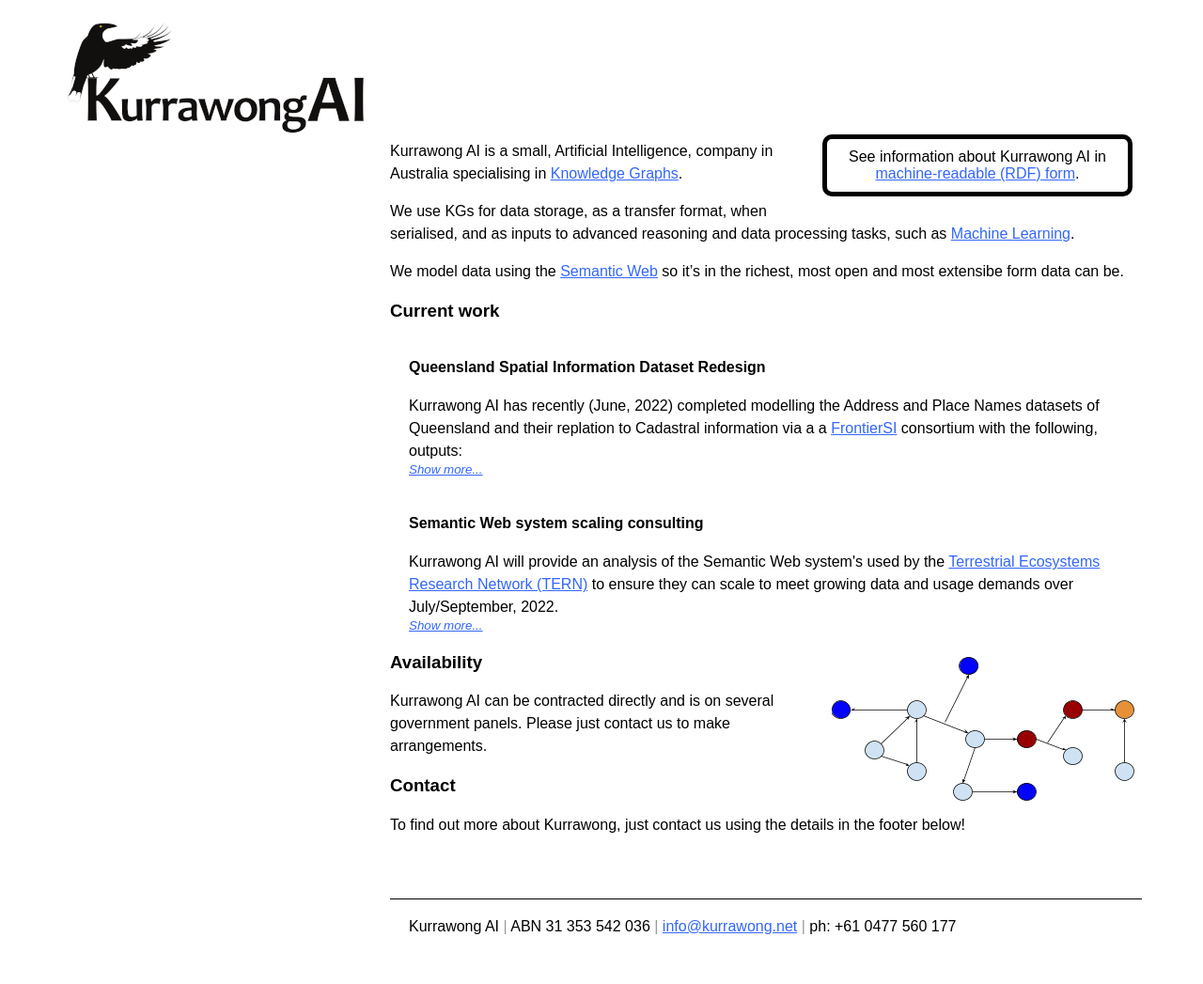
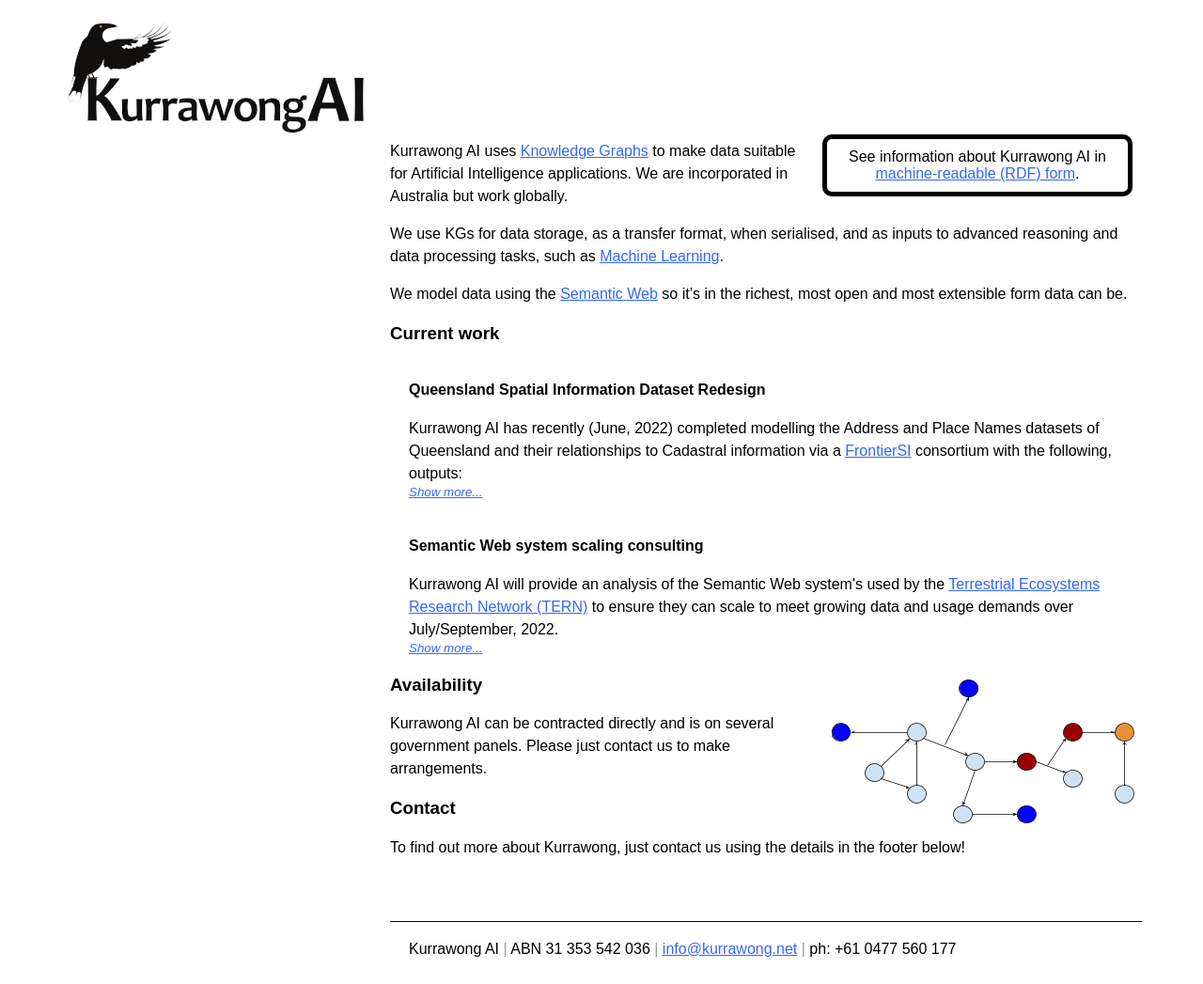
Before and after one commit to JaeTLDR/kurrawong.net, a Jekyll site: the page built from pages/index.md, in a window 1280 px wide. Shown: the whole page at 94% size. Built offline with Jekyll 4.4.1, drawn with Linux system fonts in a browser that asks for light colours; before the commit the page ends 1023 px from its top, so only the background shows below that.

Commit message:
fixes from Stephen's review

```diff
--- a/_layouts/page.html
+++ b/_layouts/page.html
@@ -4,6 +4,7 @@
         <meta charset="UTF-8">
         <title>{{page.title}}</title>
         <link rel="stylesheet" type="text/css" href="style/kurrawong.css" media="screen" />
+        <link rel="shortcut icon" href="style/kurrawong.ico" type="image/x-icon" />
     </head>
     <body>
         <div id="logo"></div>
--- a/pages/index.md
+++ b/pages/index.md
@@ -4,20 +4,20 @@
 permalink: /
 ---
 <div style="float:right; width: 300px; padding: 10px; margin: 10px; border:solid 5px black; border-radius: 10px; text-align:center;">
-See information about Kurrawong AI in <a href="http://localhost:4000/.ttl">machine-readable (RDF) form</a>.
+See information about Kurrawong AI in <a href="/.ttl">machine-readable (RDF) form</a>.
 </div>
-Kurrawong AI is a small, Artificial Intelligence, company in Australia specialising in [Knowledge Graphs](https://en.wikipedia.org/wiki/Knowledge_graph).
+Kurrawong AI uses [Knowledge Graphs](https://en.wikipedia.org/wiki/Knowledge_graph) to make data suitable for Artificial Intelligence applications. We are incorporated in Australia but work globally.
 
 We use KGs for data storage, as a transfer format, when serialised, and as inputs to advanced reasoning and data processing tasks, such as [Machine Learning](https://en.wikipedia.org/wiki/Machine_learning).
 
-We model data using the [Semantic Web](https://www.w3.org/standards/semanticweb/) so it's in the richest, most open and most extensibe form data can be.
+We model data using the [Semantic Web](https://www.w3.org/standards/semanticweb/) so it's in the richest, most open and most extensible form data can be.
 
 <h3>Current work</h3>
 
 <section>
   <div class="content hideContent">
     <h4>Queensland Spatial Information Dataset Redesign</h4>
-    <p>Kurrawong AI has recently (June, 2022) completed modelling the Address and Place Names datasets of Queensland and their replation to Cadastral information via a a <a href="https://frontiersi.com.au/">FrontierSI</a> consortium with the following, outputs:</p>
+    <p>Kurrawong AI has recently (June, 2022) completed modelling the Address and Place Names datasets of Queensland and their relationships to Cadastral information via a <a href="https://frontiersi.com.au/">FrontierSI</a> consortium with the following, outputs:</p>
     <ul>
         <li>
             <a href="https://nicholascar.com/qsi-supermodel/supermodel.html">Queensland Spatial Information Supermodel</a>
```
Also changed, not shown: style/kurrawong.ico (added), style/kurrawong.png (added).
